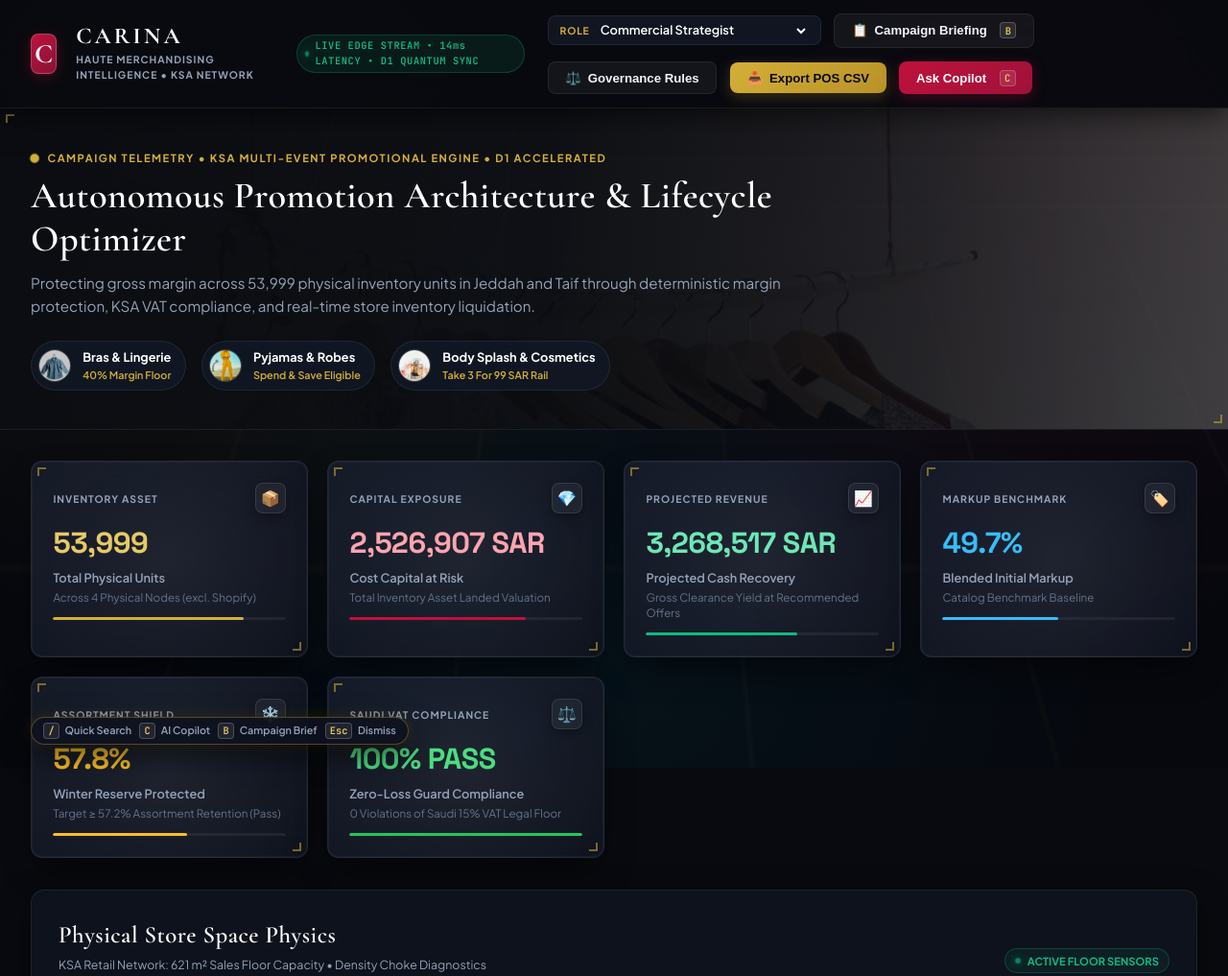
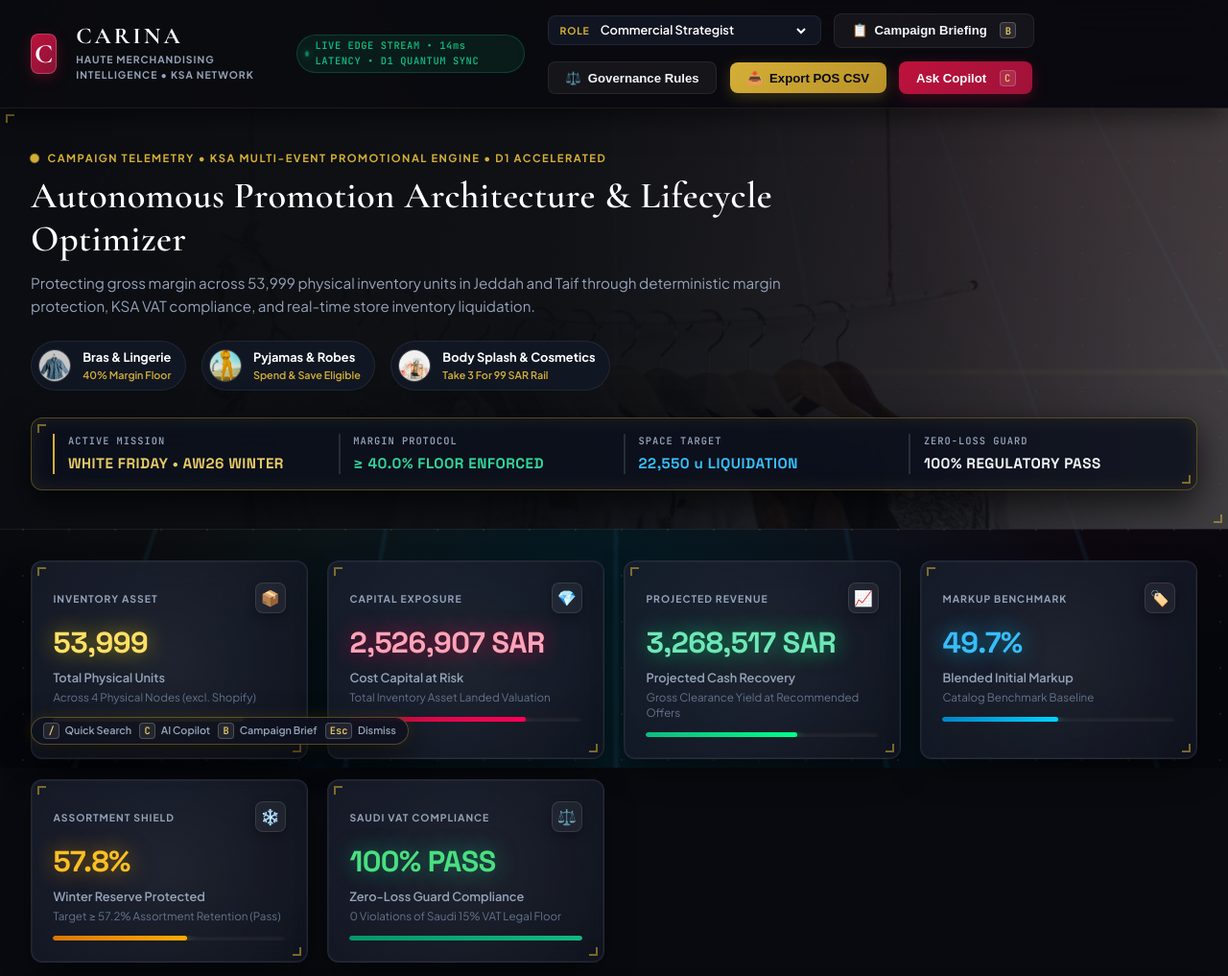
Before and after one commit to planningdepartment-lang/carina-discount-planner-ai, a website: page public/index.html in a window 1280 px wide. Shown: the top 1017 px of the page at 96% size. Drawn offline with nearby package versions, Linux system fonts and the light colour scheme; no server answers.

Commit message:
fix(cache): enforce no-cache asset headers, version query strings, and amplify tactical cyberpunk HUD aesthetics

```diff
--- a/public/index.html
+++ b/public/index.html
@@ -4,7 +4,7 @@
   <meta charset="UTF-8">
   <meta name="viewport" content="width=device-width, initial-scale=1.0">
   <title>CARINA | Autonomous Merchandising Architecture &amp; Discount Intelligence</title>
-  <link rel="stylesheet" href="styles.css">
+  <link rel="stylesheet" href="styles.css?v=20261029-antigravity-v3">
   <link rel="preconnect" href="https://fonts.googleapis.com">
   <link rel="preconnect" href="https://fonts.gstatic.com" crossorigin>
   <link href="https://fonts.googleapis.com/css2?family=Cormorant+Garamond:ital,wght@0,500;0,600;0,700;1,600&family=Plus+Jakarta+Sans:wght@400;500;600;700;800&family=Space+Grotesk:wght@500;600;700&family=JetBrains+Mono:wght@400;500;600&display=swap" rel="stylesheet">
@@ -106,6 +106,26 @@
             <strong>Body Splash &amp; Cosmetics</strong>
             <span>Take 3 For 99 SAR Rail</span>
           </div>
+        </div>
+      </div>
+
+      <!-- Tactical Aerospace Command Cockpit Bar -->
+      <div class="hero-tactical-cockpit hud-corner">
+        <div class="cockpit-pod">
+          <span class="pod-lbl">ACTIVE MISSION</span>
+          <strong class="pod-val text-gold">WHITE FRIDAY &bull; AW26 WINTER</strong>
+        </div>
+        <div class="cockpit-pod">
+          <span class="pod-lbl">MARGIN PROTOCOL</span>
+          <strong class="pod-val text-emerald">&ge; 40.0% FLOOR ENFORCED</strong>
+        </div>
+        <div class="cockpit-pod">
+          <span class="pod-lbl">SPACE TARGET</span>
+          <strong class="pod-val text-sapphire">22,550 u LIQUIDATION</strong>
+        </div>
+        <div class="cockpit-pod">
+          <span class="pod-lbl">ZERO-LOSS GUARD</span>
+          <strong class="pod-val text-mint">100% REGULATORY PASS</strong>
         </div>
       </div>
     </div>
@@ -765,6 +785,6 @@
   <!-- Luxury Toast Notifications Container -->
   <div id="luxuryToastContainer" class="luxury-toast-container"></div>
 
-  <script src="app.js"></script>
+  <script src="app.js?v=20261029-antigravity-v3"></script>
 </body>
 </html>
--- a/public/styles.css
+++ b/public/styles.css
@@ -78,10 +78,10 @@ body {
   pointer-events: none;
   overflow: hidden;
   background:
-    radial-gradient(circle at 18% 15%, rgba(212, 175, 55, 0.08) 0%, transparent 45%),
-    radial-gradient(circle at 82% 22%, rgba(190, 18, 60, 0.09) 0%, transparent 45%),
-    radial-gradient(circle at 50% 85%, rgba(6, 182, 212, 0.06) 0%, transparent 55%),
-    #06080e;
+    radial-gradient(circle at 18% 15%, rgba(212, 175, 55, 0.14) 0%, transparent 45%),
+    radial-gradient(circle at 82% 22%, rgba(190, 18, 60, 0.15) 0%, transparent 45%),
+    radial-gradient(circle at 50% 85%, rgba(6, 182, 212, 0.12) 0%, transparent 55%),
+    #05070d;
 }
 
 .luxury-ambient-bg::before {
@@ -91,19 +91,29 @@ body {
   width: 220%;
   height: 220%;
   background-image:
-    linear-gradient(rgba(212, 175, 55, 0.035) 1px, transparent 1px),
-    linear-gradient(90deg, rgba(212, 175, 55, 0.035) 1px, transparent 1px);
-  background-size: 72px 72px;
-  transform: perspective(700px) rotateX(62deg) translateY(-60px);
+    linear-gradient(rgba(212, 175, 55, 0.12) 1px, transparent 1px),
+    linear-gradient(90deg, rgba(56, 189, 248, 0.09) 1px, transparent 1px);
+  background-size: 64px 64px;
+  transform: perspective(650px) rotateX(60deg) translateY(-50px);
   transform-origin: center top;
-  animation: cyberGridDrift 30s linear infinite;
-  mask-image: radial-gradient(ellipse at 50% 40%, rgba(0,0,0,0.85) 0%, transparent 72%);
-  -webkit-mask-image: radial-gradient(ellipse at 50% 40%, rgba(0,0,0,0.85) 0%, transparent 72%);
+  animation: cyberGridDrift 28s linear infinite;
+  mask-image: radial-gradient(ellipse at 50% 35%, rgba(0,0,0,0.95) 0%, transparent 75%);
+  -webkit-mask-image: radial-gradient(ellipse at 50% 35%, rgba(0,0,0,0.95) 0%, transparent 75%);
+}
+
+.luxury-ambient-bg::after {
+  content: '';
+  position: absolute;
+  inset: 0;
+  background-image: radial-gradient(rgba(212, 175, 55, 0.18) 1.5px, transparent 1.5px);
+  background-size: 48px 48px;
+  opacity: 0.6;
+  pointer-events: none;
 }
 
 @keyframes cyberGridDrift {
-  0% { transform: perspective(700px) rotateX(62deg) translateY(0); }
-  100% { transform: perspective(700px) rotateX(62deg) translateY(72px); }
+  0% { transform: perspective(650px) rotateX(60deg) translateY(0); }
+  100% { transform: perspective(650px) rotateX(60deg) translateY(64px); }
 }
 
 /* ==========================================================================
@@ -578,59 +588,164 @@ body {
 }
 
 .kpi-accent-bar {
-  height: 3px;
-  background: rgba(255, 255, 255, 0.06);
-  border-radius: 2px;
+  height: 5px;
+  background: rgba(255, 255, 255, 0.08);
+  border-radius: 4px;
   overflow: hidden;
+  box-shadow: 0 1px 4px rgba(0, 0, 0, 0.6) inset;
 }
 
 .kpi-accent-bar > span {
   display: block;
   height: 100%;
-  border-radius: 2px;
-}
-
-/* Specific Card Themes */
+  border-radius: 4px;
+}
+
+/* Specific Card Themes with Aerospace Neon Glow */
 .card-gold {
-  border-top: 2px solid var(--gold-primary);
-}
-.card-gold:hover { border-color: var(--gold-champagne); box-shadow: 0 10px 25px var(--gold-glow); }
-.card-gold .kpi-value { color: var(--gold-champagne); }
-.card-gold .kpi-accent-bar > span { background: var(--gold-primary); }
+  border-top: 3px solid #ffd700;
+  box-shadow: 0 14px 35px -8px rgba(0, 0, 0, 0.75), 0 0 20px rgba(212, 175, 55, 0.22);
+}
+.card-gold:hover {
+  border-color: #ffe066;
+  box-shadow: 0 22px 50px -10px rgba(0, 0, 0, 0.85), 0 0 35px rgba(255, 215, 0, 0.45);
+}
+.card-gold .kpi-value {
+  color: #ffe066;
+  text-shadow: 0 0 22px rgba(255, 215, 0, 0.6);
+}
+.card-gold .kpi-accent-bar > span {
+  background: linear-gradient(90deg, #d4af37, #ffd700);
+  box-shadow: 0 0 12px rgba(255, 215, 0, 0.8);
+}
 
 .card-ruby {
-  border-top: 2px solid var(--ruby-primary);
-}
-.card-ruby:hover { border-color: var(--ruby-light); box-shadow: 0 10px 25px var(--ruby-glow); }
-.card-ruby .kpi-value { color: #fda4af; }
-.card-ruby .kpi-accent-bar > span { background: var(--ruby-primary); }
+  border-top: 3px solid #ff0055;
+  box-shadow: 0 14px 35px -8px rgba(0, 0, 0, 0.75), 0 0 20px rgba(255, 0, 85, 0.22);
+}
+.card-ruby:hover {
+  border-color: #ff3377;
+  box-shadow: 0 22px 50px -10px rgba(0, 0, 0, 0.85), 0 0 35px rgba(255, 0, 85, 0.45);
+}
+.card-ruby .kpi-value {
+  color: #ffa3b8;
+  text-shadow: 0 0 22px rgba(255, 0, 85, 0.6);
+}
+.card-ruby .kpi-accent-bar > span {
+  background: linear-gradient(90deg, #be123c, #ff0055);
+  box-shadow: 0 0 12px rgba(255, 0, 85, 0.8);
+}
 
 .card-emerald {
-  border-top: 2px solid var(--emerald-primary);
-}
-.card-emerald:hover { border-color: #34d399; box-shadow: 0 10px 25px var(--emerald-glow); }
-.card-emerald .kpi-value { color: #6ee7b7; }
-.card-emerald .kpi-accent-bar > span { background: var(--emerald-primary); }
+  border-top: 3px solid #00ff88;
+  box-shadow: 0 14px 35px -8px rgba(0, 0, 0, 0.75), 0 0 20px rgba(0, 255, 136, 0.22);
+}
+.card-emerald:hover {
+  border-color: #33ff99;
+  box-shadow: 0 22px 50px -10px rgba(0, 0, 0, 0.85), 0 0 35px rgba(0, 255, 136, 0.45);
+}
+.card-emerald .kpi-value {
+  color: #6ee7b7;
+  text-shadow: 0 0 22px rgba(0, 255, 136, 0.6);
+}
+.card-emerald .kpi-accent-bar > span {
+  background: linear-gradient(90deg, #10b981, #00ff88);
+  box-shadow: 0 0 12px rgba(0, 255, 136, 0.8);
+}
 
 .card-sapphire {
-  border-top: 2px solid var(--sapphire-primary);
-}
-.card-sapphire:hover { border-color: #60a5fa; box-shadow: 0 10px 25px var(--sapphire-glow); }
-.card-sapphire .kpi-value { color: var(--sapphire-primary); }
-.card-sapphire .kpi-accent-bar > span { background: var(--sapphire-primary); }
+  border-top: 3px solid #00d4ff;
+  box-shadow: 0 14px 35px -8px rgba(0, 0, 0, 0.75), 0 0 20px rgba(0, 212, 255, 0.22);
+}
+.card-sapphire:hover {
+  border-color: #38bdf8;
+  box-shadow: 0 22px 50px -10px rgba(0, 0, 0, 0.85), 0 0 35px rgba(0, 212, 255, 0.45);
+}
+.card-sapphire .kpi-value {
+  color: #38bdf8;
+  text-shadow: 0 0 22px rgba(0, 212, 255, 0.6);
+}
+.card-sapphire .kpi-accent-bar > span {
+  background: linear-gradient(90deg, #0284c7, #00d4ff);
+  box-shadow: 0 0 12px rgba(0, 212, 255, 0.8);
+}
 
 .card-amber {
-  border-top: 2px solid var(--amber-primary);
-}
-.card-amber:hover { border-color: #fcd34d; }
-.card-amber .kpi-value { color: var(--amber-primary); }
-.card-amber .kpi-accent-bar > span { background: var(--amber-primary); }
+  border-top: 3px solid #ffaa00;
+  box-shadow: 0 14px 35px -8px rgba(0, 0, 0, 0.75), 0 0 20px rgba(255, 170, 0, 0.22);
+}
+.card-amber:hover {
+  border-color: #fcd34d;
+  box-shadow: 0 22px 50px -10px rgba(0, 0, 0, 0.85), 0 0 35px rgba(255, 170, 0, 0.45);
+}
+.card-amber .kpi-value {
+  color: #fbbf24;
+  text-shadow: 0 0 22px rgba(255, 170, 0, 0.6);
+}
+.card-amber .kpi-accent-bar > span {
+  background: linear-gradient(90deg, #d97706, #ffaa00);
+  box-shadow: 0 0 12px rgba(255, 170, 0, 0.8);
+}
 
 .card-mint {
-  border-top: 2px solid #22c55e;
-}
-.card-mint .kpi-value { color: #4ade80; }
-.card-mint .kpi-accent-bar > span { background: #22c55e; }
+  border-top: 3px solid #10b981;
+  box-shadow: 0 14px 35px -8px rgba(0, 0, 0, 0.75), 0 0 20px rgba(16, 185, 129, 0.22);
+}
+.card-mint:hover {
+  border-color: #34d399;
+  box-shadow: 0 22px 50px -10px rgba(0, 0, 0, 0.85), 0 0 35px rgba(16, 185, 129, 0.45);
+}
+.card-mint .kpi-value {
+  color: #4ade80;
+  text-shadow: 0 0 22px rgba(16, 185, 129, 0.6);
+}
+.card-mint .kpi-accent-bar > span {
+  background: linear-gradient(90deg, #059669, #10b981);
+  box-shadow: 0 0 12px rgba(16, 185, 129, 0.8);
+}
+
+/* Tactical Command Cockpit Bar */
+.hero-tactical-cockpit {
+  display: grid;
+  grid-template-columns: repeat(auto-fit, minmax(200px, 1fr));
+  gap: 1.25rem;
+  margin-top: 1.75rem;
+  background: rgba(12, 17, 30, 0.85);
+  backdrop-filter: blur(24px);
+  -webkit-backdrop-filter: blur(24px);
+  border: 1px solid rgba(212, 175, 55, 0.35);
+  border-radius: 12px;
+  padding: 1rem 1.4rem;
+  box-shadow: 0 12px 35px rgba(0, 0, 0, 0.7), 0 0 20px rgba(212, 175, 55, 0.1) inset;
+}
+
+.cockpit-pod {
+  display: flex;
+  flex-direction: column;
+  gap: 0.25rem;
+  border-left: 2px solid rgba(255, 255, 255, 0.12);
+  padding-left: 0.85rem;
+}
+
+.cockpit-pod:first-child {
+  border-left: 2px solid var(--gold-primary);
+}
+
+.cockpit-pod .pod-lbl {
+  font-family: var(--font-mono);
+  font-size: 0.65rem;
+  font-weight: 700;
+  letter-spacing: 1px;
+  color: var(--text-muted);
+  text-transform: uppercase;
+}
+
+.cockpit-pod .pod-val {
+  font-family: var(--font-num);
+  font-size: 0.95rem;
+  font-weight: 700;
+  letter-spacing: 0.5px;
+}
 
 /* ==========================================================================
    Store Space Physics Photographic Showcase Cards
```
Also changed, not shown: public/login.html (+1 -1 lines), src/index.ts (+11 -1 lines).
